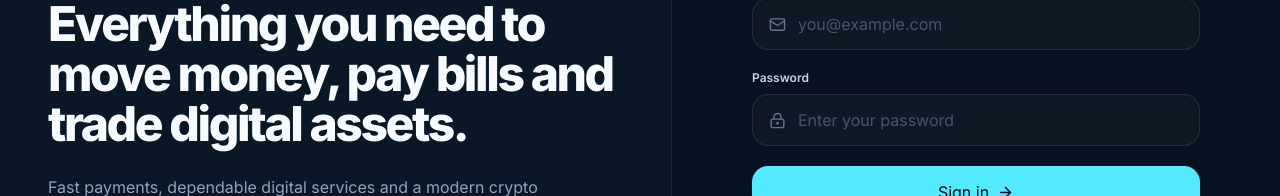
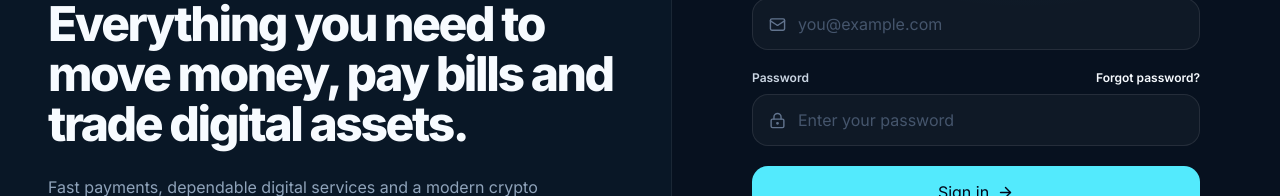
Before and after one commit to Baatiku/MasanawaP1, a Next.js app: page /login in a window 1280 px wide. Shown: the part 340-536 px from the top of the page. Built offline with nearby package versions, Linux system fonts and the light colour scheme; no server answers.

Commit message:
Link password recovery from login

```diff
--- a/app/login/page.tsx
+++ b/app/login/page.tsx
@@ -19,7 +19,7 @@ export default async function LoginPage({ searchParams }: { searchParams?: Promi
           {params.message && <div className="mt-5 rounded-2xl border border-emerald-400/20 bg-emerald-400/8 px-4 py-3 text-sm text-emerald-200">{params.message}</div>}
           <form action={login} className="mt-8 space-y-5">
             <Field name="email" label="Email address" type="email" placeholder="you@example.com" icon={Mail} />
-            <Field name="password" label="Password" type="password" placeholder="Enter your password" icon={LockKeyhole} />
+            <div><div className="mb-2 flex items-center justify-between"><label htmlFor="password" className="text-xs font-semibold text-slate-300">Password</label><Link href="/forgot-password" className="text-xs font-semibold text-cyan-300">Forgot password?</Link></div><div className="flex h-13 items-center gap-3 rounded-2xl border border-white/9 bg-white/[.035] px-4 focus-within:border-cyan-300/35"><LockKeyhole size={17} className="text-slate-500"/><input id="password" name="password" required type="password" autoComplete="current-password" placeholder="Enter your password" className="h-full min-w-0 flex-1 bg-transparent text-sm outline-none placeholder:text-slate-600"/></div></div>
             <button type="submit" className="flex h-13 w-full items-center justify-center gap-2 rounded-2xl bg-cyan-300 text-sm font-bold text-slate-950 transition hover:bg-cyan-200">Sign in <ArrowRight size={17} /></button>
           </form>
           <p className="muted mt-8 text-center text-sm">New to Masanawa? <Link href="/register" className="font-semibold text-cyan-300">Create an account</Link></p>
@@ -30,5 +30,5 @@ export default async function LoginPage({ searchParams }: { searchParams?: Promi
 }
 
 function Field({ name, label, type, placeholder, icon: Icon }: { name: string; label: string; type: string; placeholder: string; icon: typeof Mail }) {
-  return <div><label htmlFor={name} className="mb-2 block text-xs font-semibold text-slate-300">{label}</label><div className="flex h-13 items-center gap-3 rounded-2xl border border-white/9 bg-white/[.035] px-4 focus-within:border-cyan-300/35"><Icon size={17} className="text-slate-500" /><input id={name} name={name} required type={type} placeholder={placeholder} className="h-full min-w-0 flex-1 bg-transparent text-sm outline-none placeholder:text-slate-600" /></div></div>;
+  return <div><label htmlFor={name} className="mb-2 block text-xs font-semibold text-slate-300">{label}</label><div className="flex h-13 items-center gap-3 rounded-2xl border border-white/9 bg-white/[.035] px-4 focus-within:border-cyan-300/35"><Icon size={17} className="text-slate-500" /><input id={name} name={name} required type={type} autoComplete={type === "email" ? "email" : undefined} placeholder={placeholder} className="h-full min-w-0 flex-1 bg-transparent text-sm outline-none placeholder:text-slate-600" /></div></div>;
 }
```
